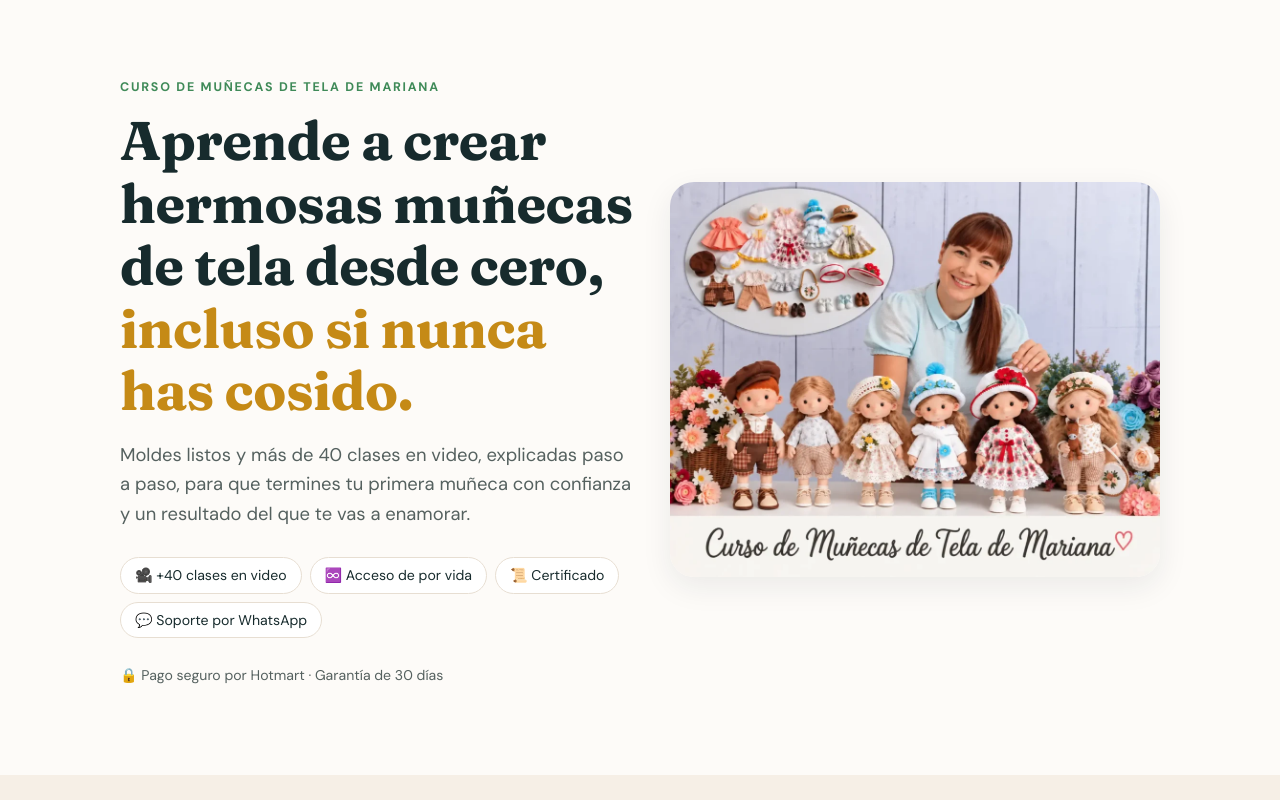
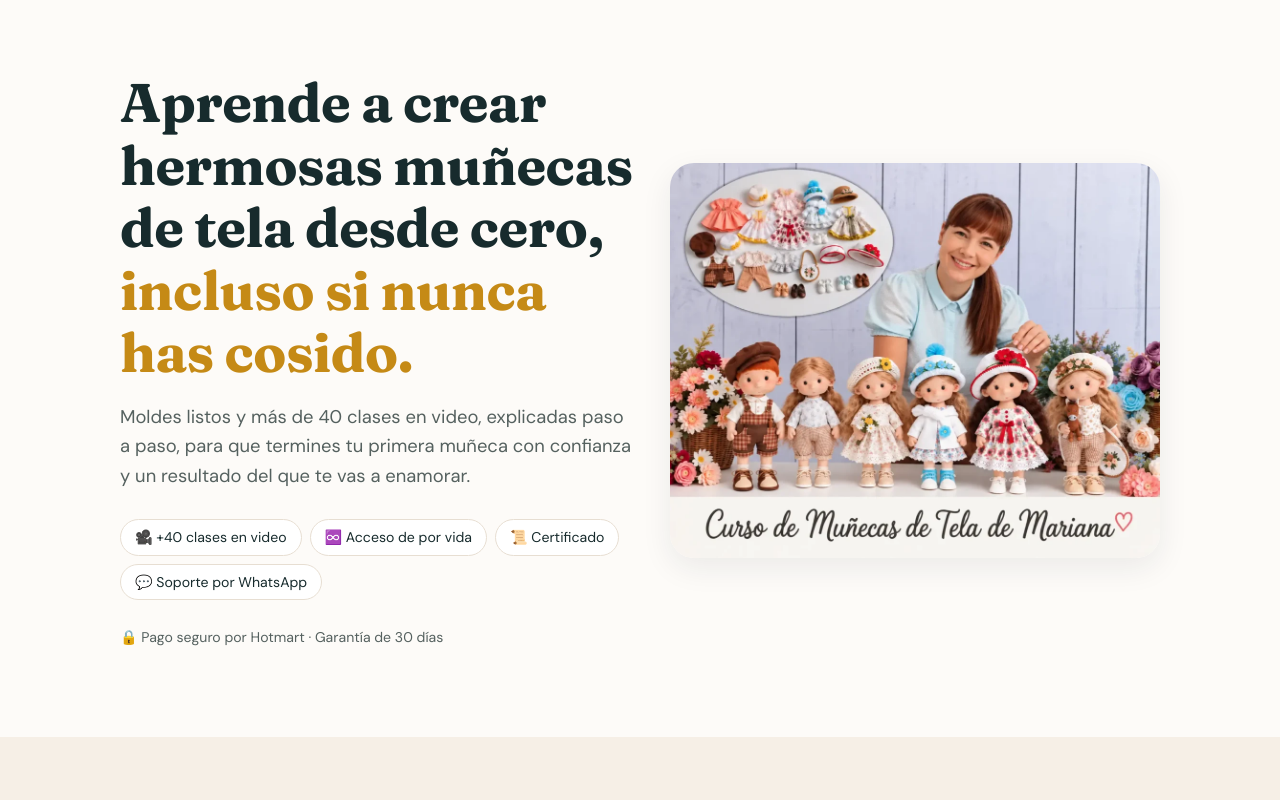
Before and after one commit to igorhenry81/munecas-de-tela, a plain HTML site: page index.html in a window 1280 px wide. Shown: the top 800 px of the page. Drawn offline with Linux system fonts and the light colour scheme.

Commit message:
Update index.html

```diff
--- a/index.html
+++ b/index.html
@@ -163,7 +163,6 @@
 <header class="hero">
   <div class="wrap hero-grid">
     <div>
-      <span class="eyebrow">Curso de Muñecas de Tela de Mariana</span>
       <h1>Aprende a crear hermosas muñecas de tela desde cero, <em class="hl">incluso si nunca has cosido.</em></h1>
       <p class="lead">Moldes listos y más de 40 clases en video, explicadas paso a paso, para que termines tu primera muñeca con confianza y un resultado del que te vas a enamorar.</p>
       <div class="chips">
```
